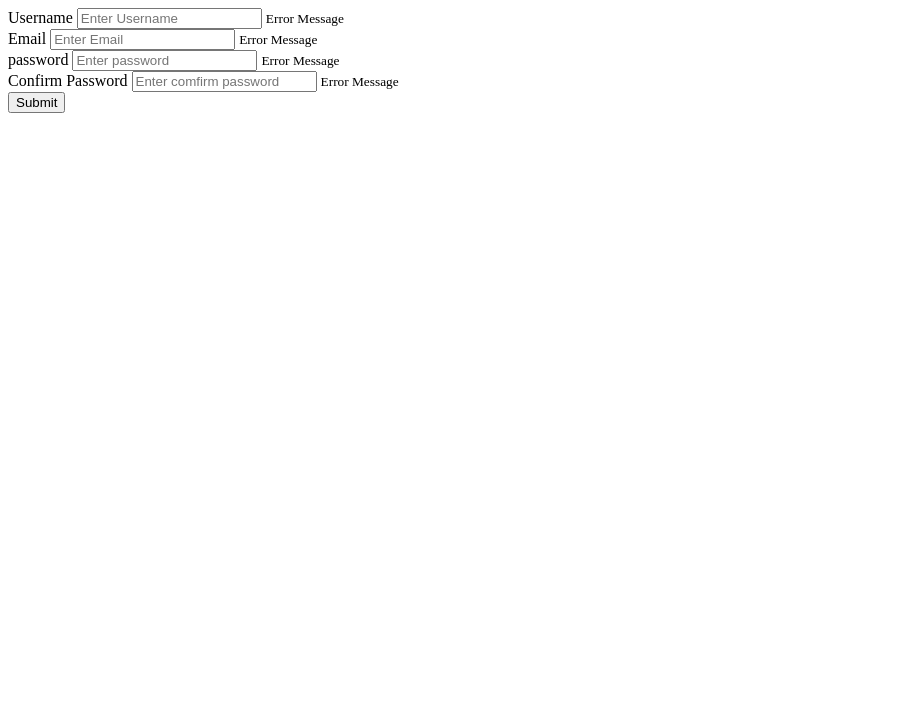
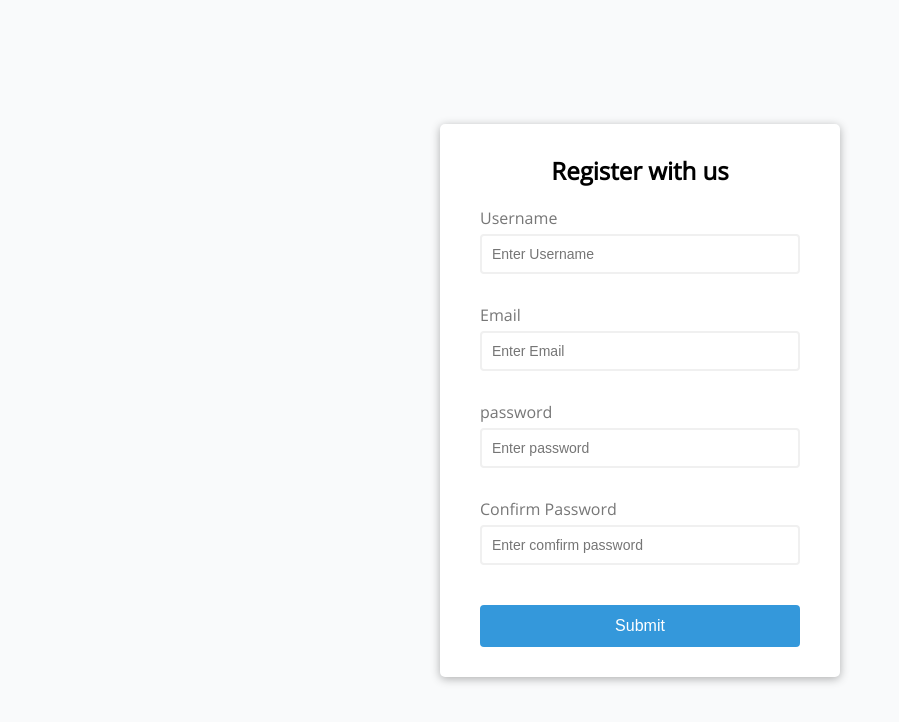
Before and after one commit to talhawaqar/Form-Validation, a plain HTML site: page index.html in a window 1280 px wide. Shown: the whole page, without its empty margins (0-899 px from the left). Drawn offline with Linux system fonts and the light colour scheme.

Commit message:
Add form CSS

```diff
--- a/css/style.css
+++ b/css/style.css
@@ -0,0 +1,99 @@
+@font-face {
+  font-family: OpenSans;
+  src: url(../fonts/OpenSans-Regular.ttf);
+  font-weight: 400;
+}
+
+:root {
+  --success-color: #2ecc71;
+  --error-color: #e74c3c;
+}
+
+* {
+  box-sizing: border-box;
+}
+
+body {
+  margin: 0;
+  background-color: #f9fafb;
+  font-family: OpenSans, sans-serif;
+  display: flex;
+  align-items: center;
+  justify-content: center;
+  min-height: 100vh;
+}
+
+.container {
+  background-color: #fff;
+  border-radius: 5px;
+  box-shadow: 0 2px 10px rgba(0, 0, 0, 0.3);
+  width: 400px;
+}
+
+h2 {
+  text-align: center;
+  margin: 0 0 20px;
+}
+
+.form {
+  padding: 30px 40px;
+}
+
+.form-control {
+  margin-bottom: 10px;
+  padding-bottom: 20px;
+  position: relative;
+}
+
+.form-control label {
+  color: #777;
+  display: block;
+  margin-bottom: 5px;
+}
+
+.form-control input {
+  border: 2px solid #f0f0f0;
+  border-radius: 4px;
+  display: block;
+  width: 100%;
+  padding: 10px;
+  font-size: 14px;
+}
+
+.form-control input:focus {
+  outline: none;
+  border-color: #777;
+}
+
+.form-control.success input {
+  border-color: var(--success-color);
+}
+
+.form-control.error input {
+  border-color: var(--error-color);
+}
+
+.form-control small {
+  color: var(--error-color);
+  position: absolute;
+  bottom: 0;
+  left: 0;
+  visibility: hidden;
+}
+
+.form-control.error small {
+  visibility: visible;
+}
+
+form button {
+  cursor: pointer;
+  background-color: #3498db;
+  border: 2px solid #3498db;
+  border-radius: 4px;
+  color: #fff;
+  display: block;
+  font-size: 16px;
+  padding: 10px;
+  margin-top: 20px;
+  width: 100%;
+}
--- a/index.html
+++ b/index.html
@@ -7,33 +7,39 @@
     <link rel="stylesheet" href="./css/style.css" />
   </head>
   <body>
-    <script src="./js/main.js"></script>
+    <div class="container">
       <form action="#" id="form" class="form">
+        <h2>Register with us</h2>
         <div class="form-control">
           <label for="username">Username</label>
-        <input type="text" id="username" placeholder="Enter Username">
+          <input type="text" id="username" placeholder="Enter Username" />
           <small>Error Message</small>
         </div>
 
         <div class="form-control">
           <label for="email">Email</label>
-        <input type="text" id="email" placeholder="Enter Email">
+          <input type="text" id="email" placeholder="Enter Email" />
           <small>Error Message</small>
         </div>
 
         <div class="form-control">
           <label for="password">password</label>
-        <input type="text" id="password" placeholder="Enter password">
+          <input type="text" id="password" placeholder="Enter password" />
           <small>Error Message</small>
         </div>
 
         <div class="form-control">
           <label for="comfirm_password">Confirm Password</label>
-        <input type="text" id="comfirm_password" placeholder="Enter comfirm password">
+          <input
+            type="text"
+            id="comfirm_password"
+            placeholder="Enter comfirm password"
+          />
           <small>Error Message</small>
         </div>
         <button type="submit">Submit</button>
       </form>
+    </div>
     <script src="./js/main.js"></script>
   </body>
 </html>
```
Also changed, not shown: fonts/OpenSans-Bold.ttf (added), fonts/OpenSans-BoldItalic.ttf (added), fonts/OpenSans-ExtraBold.ttf (added), fonts/OpenSans-ExtraBoldItalic.ttf (added), fonts/OpenSans-Italic.ttf (added), fonts/OpenSans-Light.ttf (added), fonts/OpenSans-LightItalic.ttf (added), fonts/OpenSans-Regular.ttf (added), fonts/OpenSans-SemiBold.ttf (added), fonts/OpenSans-SemiBoldItalic.ttf (added), 1 other file. Lines whose indentation alone changed are shown as unchanged.
